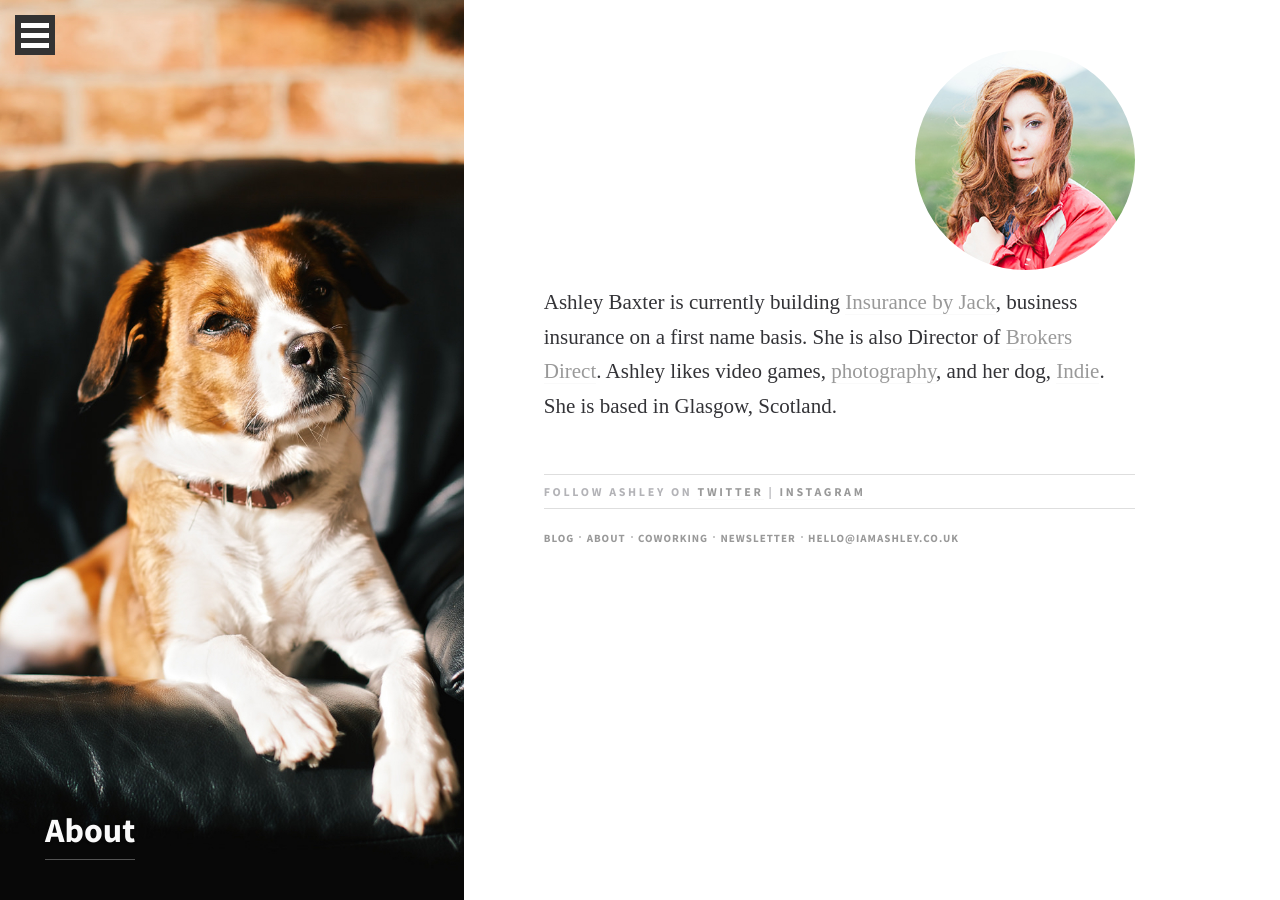
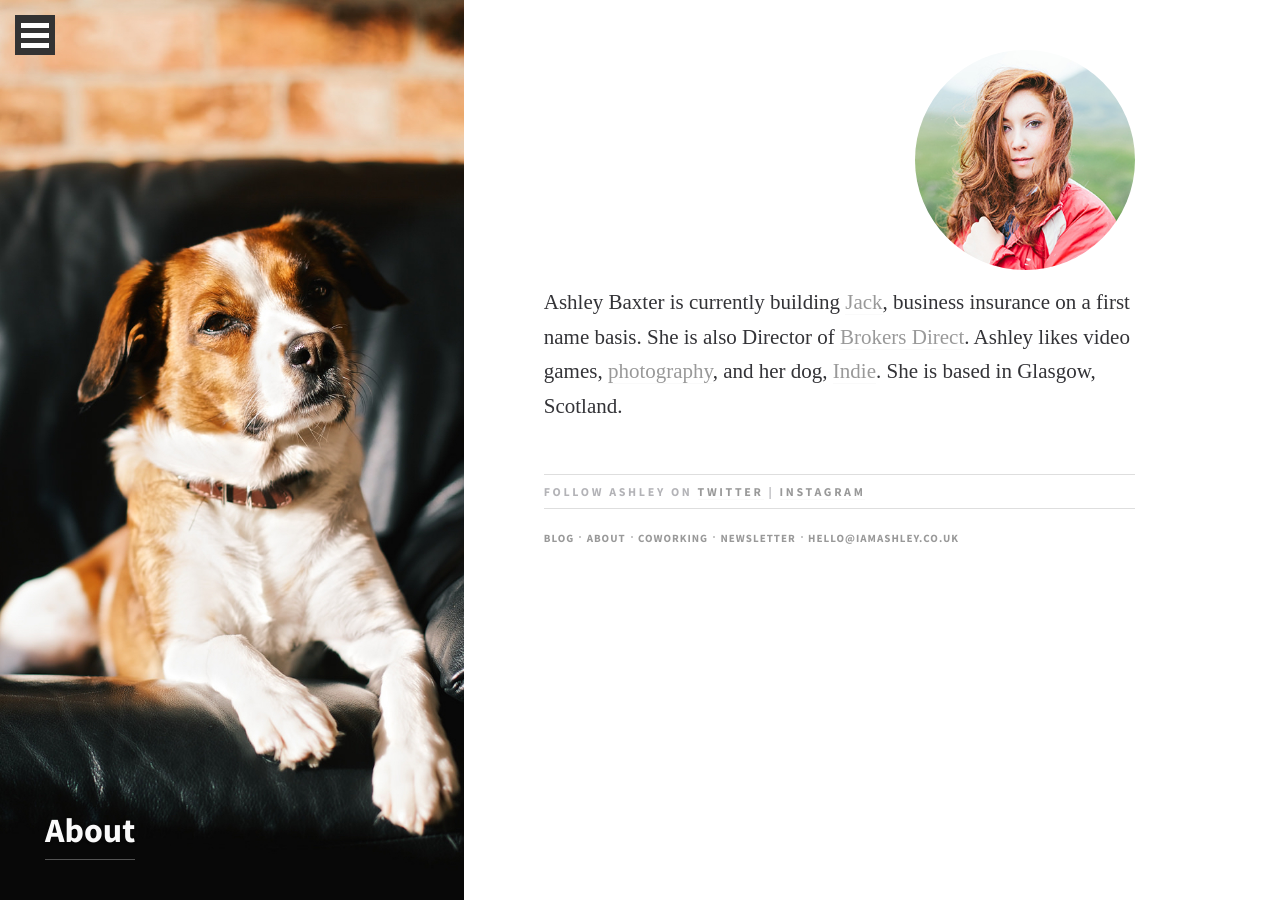
Before and after one commit to ashleybaxter/iamashley, a Jekyll site: the page built from about.md, in a window 1280 px wide. Built offline with Jekyll 4.4.1, drawn with Linux system fonts in a browser that asks for light colours; some web fonts are replaced.

Commit message:
Home wasn't displaying pagination

```diff
--- a/_layouts/home.html
+++ b/_layouts/home.html
@@ -20,7 +20,7 @@
 
     {% endfor %}
 
-{% if post.displayed == yes and > 7  %}
+{% if post.displayed == yes  %}
     <div class="pagination">
       {% if paginator.previous_page %}
       <a href="{{ paginator.previous_page_path }}" class="previous">Previous</a>
--- a/about.md
+++ b/about.md
@@ -7,4 +7,4 @@
 author_name: Ashley Baxter
 ---
 
-Ashley Baxter is currently building <a href="http://insurancebyjack.co.uk">Insurance by Jack</a>, business insurance on a first name basis. She is also Director of <a href="https://brokersdirect.co.uk/">Brokers Direct</a>. Ashley likes video games, <a href="http://girlwithacamera.co.uk">photography</a>, and her dog, <a href="https://www.instagram.com/p/7nf5yJLXYt/?taken-by=ashleybaxter">Indie</a>. She is based in Glasgow, Scotland.
+Ashley Baxter is currently building <a href="http://withjack.co.uk">Jack</a>, business insurance on a first name basis. She is also Director of <a href="https://brokersdirect.co.uk/">Brokers Direct</a>. Ashley likes video games, <a href="http://girlwithacamera.co.uk">photography</a>, and her dog, <a href="https://www.instagram.com/p/7nf5yJLXYt/?taken-by=ashleybaxter">Indie</a>. She is based in Glasgow, Scotland.
```
